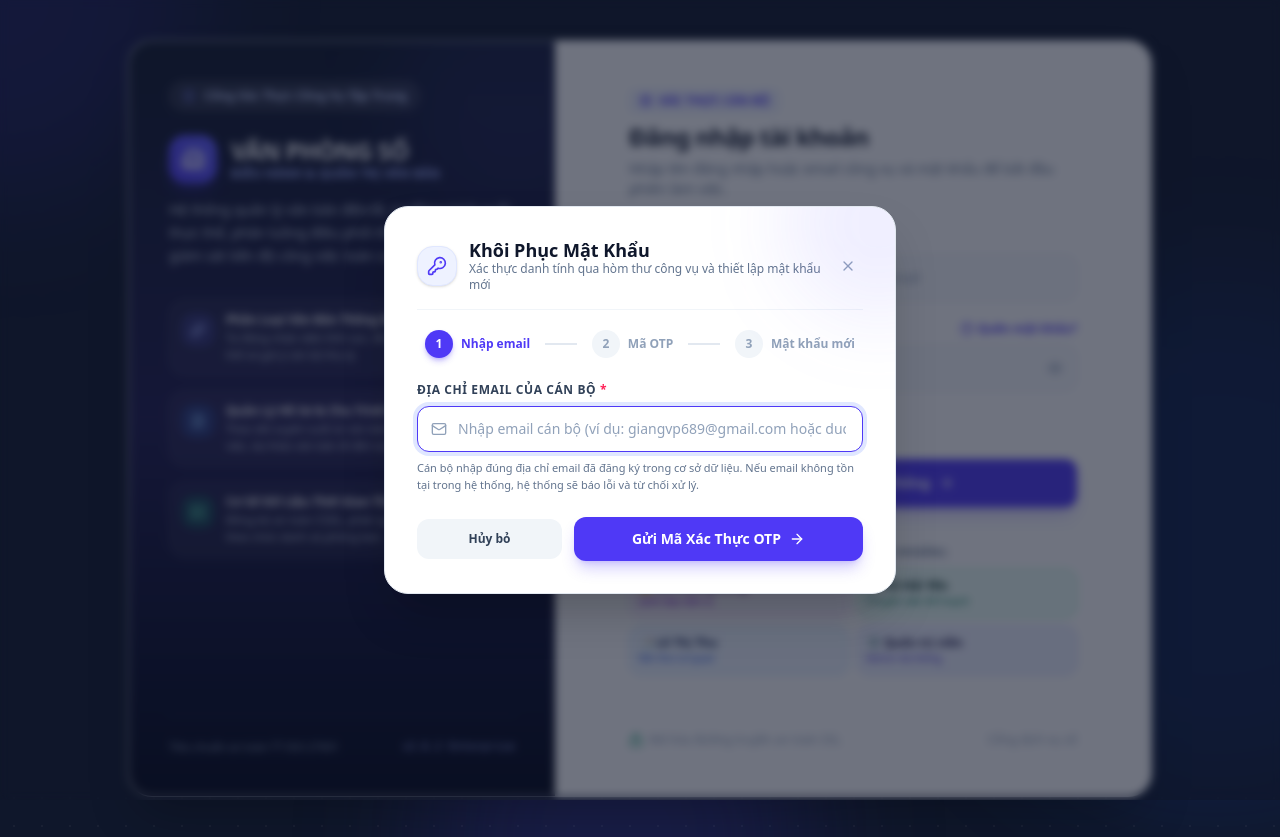
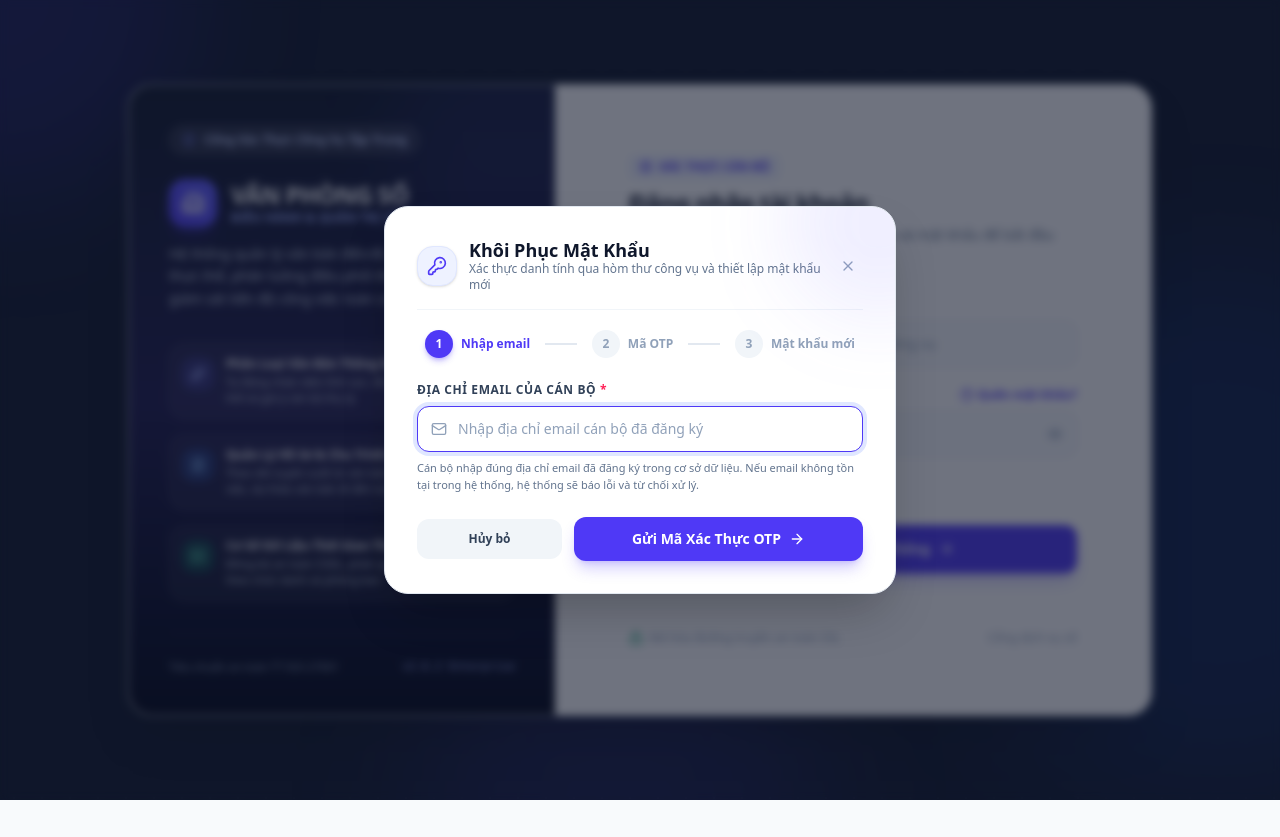
Before and after one commit to Giangvp689/Office_final, a React (Vite) app: page / in a window 1280 px wide. Both pictures are taken after a click on the button "Quên mật khẩu?". After the commit the page ends 800 px from the top, so only its background shows below. Built offline with nearby package versions, Linux system fonts and the light colour scheme; no server answers; the database is empty.

Commit message:
refactor: improve AI client and login UX
- Make GEMINI_API_KEY optional for the AI client
- Update login and forgot password placeholder text
- Remove demo login accounts from the login view

```diff
--- a/server.ts
+++ b/server.ts
@@ -74,12 +74,17 @@ syncStoreWithMySql().then(({ connected }) => {
 let aiClient: GoogleGenAI | null = null;
 function getAIClient(): GoogleGenAI {
   const apiKey = (process.env.GEMINI_API_KEY || '').trim().replace(/^["']|["']$/g, '');
-  if (!apiKey) {
-    throw new Error('Chưa cấu hình GEMINI_API_KEY trong file .env. Hãy điền khóa API vào file .env rồi khởi động lại server.');
-  }
   if (!aiClient) {
-    aiClient = new GoogleGenAI({
+    aiClient = apiKey
+      ? new GoogleGenAI({
           apiKey,
+          httpOptions: {
+            headers: {
+              'User-Agent': 'aistudio-build',
+            },
+          },
+        })
+      : new GoogleGenAI({
           httpOptions: {
             headers: {
               'User-Agent': 'aistudio-build',
--- a/src/components/ForgotPasswordModal.tsx
+++ b/src/components/ForgotPasswordModal.tsx
@@ -364,7 +364,7 @@ export const ForgotPasswordModal: React.FC<ForgotPasswordModalProps> = ({
                     setIdentifier(e.target.value);
                     if (error) setError(null);
                   }}
-                  placeholder="Nhập email cán bộ (ví dụ: giangvp689@gmail.com hoặc duc.hoang@hanam.gov.vn)"
+                  placeholder="Nhập địa chỉ email cán bộ đã đăng ký"
                   required
                   className="w-full pl-10 pr-4 py-3 bg-slate-50 border border-slate-200 hover:border-slate-300 rounded-xl text-slate-900 placeholder-slate-400 text-sm focus:bg-white focus:outline-none focus:border-indigo-600 focus:ring-4 focus:ring-indigo-100 transition-all font-medium"
                 />
--- a/src/views/LoginView.tsx
+++ b/src/views/LoginView.tsx
@@ -216,7 +216,7 @@ export const LoginView: React.FC<LoginViewProps> = ({ onLoginSuccess }) => {
                       setUsername(e.target.value);
                       if (error) setError(null);
                     }}
-                    placeholder="Ví dụ: admin hoặc hung.nv hoặc email"
+                    placeholder="Nhập tên đăng nhập hoặc email công vụ"
                     required
                     className="w-full pl-10 pr-4 py-3 bg-slate-50 border border-slate-200 hover:border-slate-300 rounded-xl text-slate-900 placeholder-slate-400 text-sm focus:bg-white focus:outline-none focus:border-indigo-600 focus:ring-4 focus:ring-indigo-100 transition-all font-medium"
                   />
@@ -308,66 +308,6 @@ export const LoginView: React.FC<LoginViewProps> = ({ onLoginSuccess }) => {
               </div>
             </form>
 
-            {/* Quick Demo Login Accounts */}
-            <div className="mt-5 pt-4 border-t border-slate-100">
-              <span className="text-[11px] font-bold text-slate-500 uppercase tracking-wider block mb-2">
-                Đăng nhập nhanh để kiểm tra (Chọn tài khoản):
-              </span>
-              <div className="grid grid-cols-2 gap-2">
-                <button
-                  type="button"
-                  onClick={() => {
-                    setUsername('long.dh');
-                    setPassword('123');
-                    if (error) setError(null);
-                  }}
-                  className="p-2 text-left bg-purple-50 hover:bg-purple-100 border border-purple-200 rounded-xl transition-all cursor-pointer"
-                >
-                  <p className="text-xs font-bold text-purple-950 truncate">👑 Đỗ Hoàng Long</p>
-                  <p className="text-[10px] text-purple-700 truncate">Lãnh đạo đơn vị</p>
-                </button>
-
-                <button
-                  type="button"
-                  onClick={() => {
-                    setUsername('yen.vh');
-                    setPassword('123');
-                    if (error) setError(null);
-                  }}
-                  className="p-2 text-left bg-emerald-50 hover:bg-emerald-100 border border-emerald-200 rounded-xl transition-all cursor-pointer"
-                >
-                  <p className="text-xs font-bold text-emerald-950 truncate">👩‍💼 Vũ Hải Yến</p>
-                  <p className="text-[10px] text-emerald-700 truncate">Chuyên viên Kế hoạch</p>
-                </button>
-
-                <button
-                  type="button"
-                  onClick={() => {
-                    setUsername('thu.lt');
-                    setPassword('123');
-                    if (error) setError(null);
-                  }}
-                  className="p-2 text-left bg-blue-50 hover:bg-blue-100 border border-blue-200 rounded-xl transition-all cursor-pointer"
-                >
-                  <p className="text-xs font-bold text-blue-950 truncate">📑 Lê Thị Thu</p>
-                  <p className="text-[10px] text-blue-700 truncate">Văn thư cơ quan</p>
-                </button>
-
-                <button
-                  type="button"
-                  onClick={() => {
-                    setUsername('admin');
-                    setPassword('123');
-                    if (error) setError(null);
-                  }}
-                  className="p-2 text-left bg-indigo-50 hover:bg-indigo-100 border border-indigo-200 rounded-xl transition-all cursor-pointer"
-                >
-                  <p className="text-xs font-bold text-indigo-950 truncate">🛡️ Quản trị viên</p>
-                  <p className="text-[10px] text-indigo-700 truncate">Admin hệ thống</p>
-                </button>
-              </div>
-            </div>
-
             <div className="mt-8 pt-6 border-t border-slate-100 flex items-center justify-between text-xs text-slate-400">
               <div className="flex items-center gap-1.5">
                 <Lock className="w-3.5 h-3.5 text-emerald-600" />
```
Lines whose indentation alone changed are shown as unchanged.
